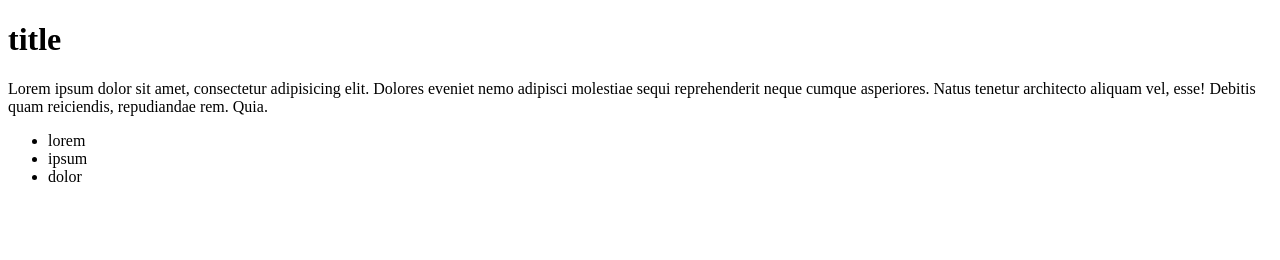
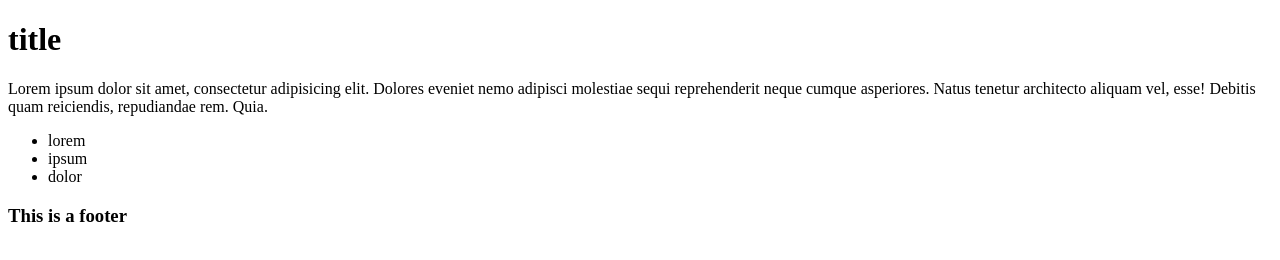
Before and after one commit to AnnaBorisovaA/fepro09, a plain HTML site: page index.html in a window 1280 px wide. Drawn offline with Linux system fonts and the light colour scheme.

Commit message:
footer added

```diff
--- a/index.html
+++ b/index.html
@@ -12,5 +12,8 @@
 		<li>ipsum</li>
 		<li>dolor</li>
 	</ul>
+	<footer>
+		<h3>This is a footer</h3>
+	</footer>
 </body>
 </html>
```
